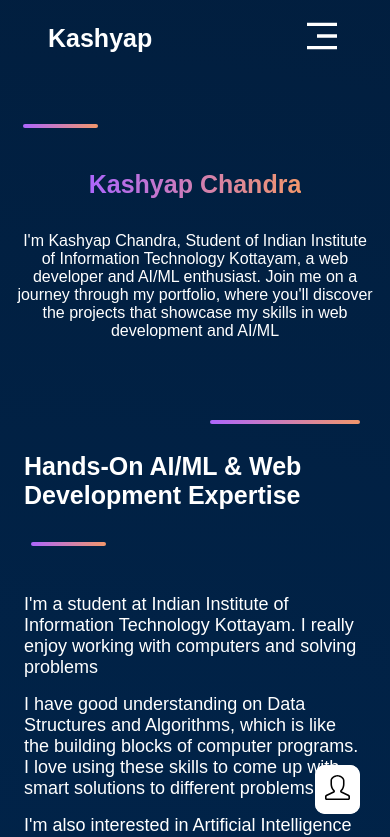
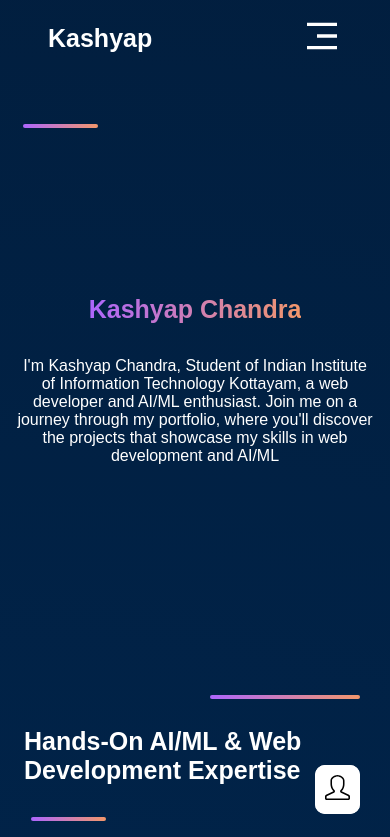
Before and after one commit to Kashyap2502/Portfolio, a React (Create React App) app: page / in a window 390 px wide. Shown: the top 837 px of the page. Built offline with nearby package versions, Linux system fonts and the light colour scheme.

Commit message:
header size
	modified:   src/styles/Header.css

```diff
--- a/src/styles/Header.css
+++ b/src/styles/Header.css
@@ -29,6 +29,6 @@
   }
   .Header {
     padding: 0rem;
-    margin-top: 25px;
+    margin: 150px 0px;
   }
 }
```
